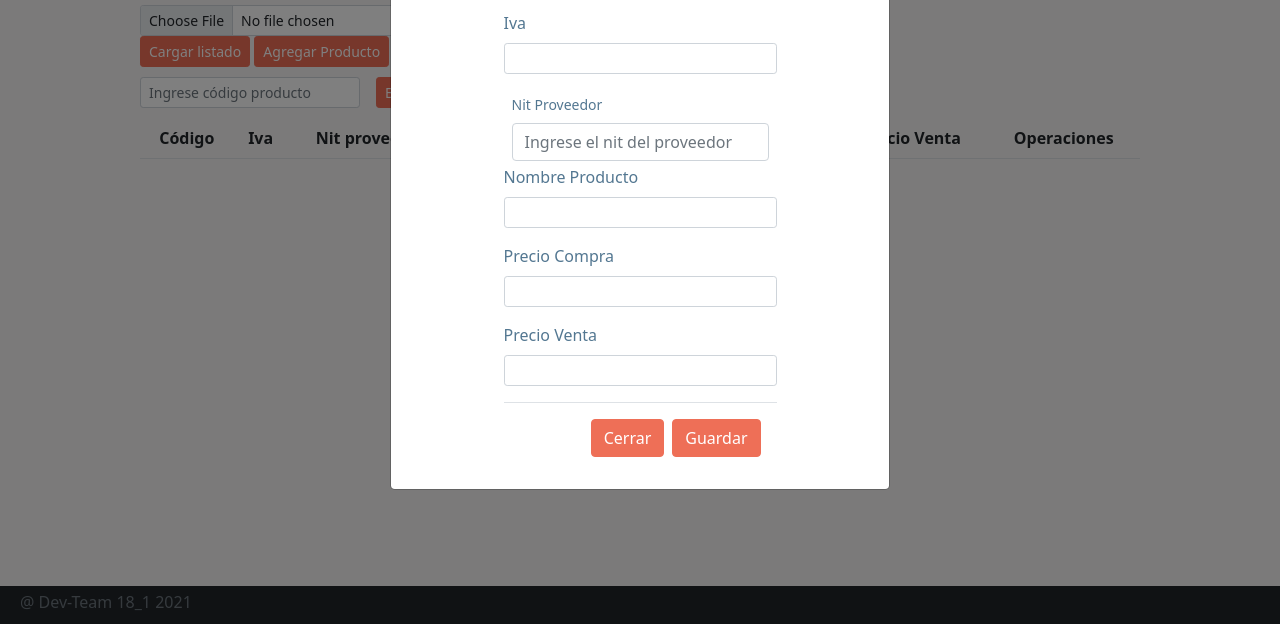
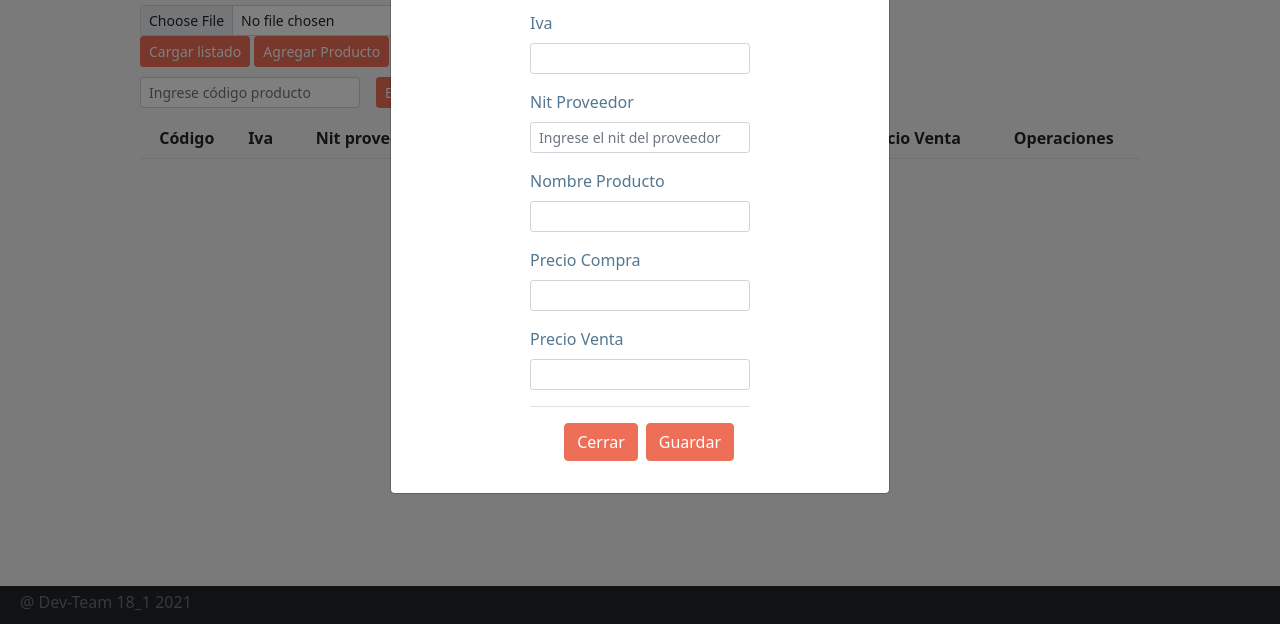
Before and after one commit to rinckoarmg/tiendafront, a plain HTML site: page Vistas/productos.html in a window 1280 px wide. Both pictures are taken after a click on the button "Agregar Producto". Shown: the part 176-800 px from the top of the page. Drawn offline with nearby package versions, Linux system fonts and the light colour scheme; no server answers.

Commit message:
ajuste productos

```diff
--- a/Vistas/productos.html
+++ b/Vistas/productos.html
@@ -86,9 +86,9 @@
                             <input type="text" class="form-control form-control-sm" id="InputIva" name="InputIva">
                         </div>
 
-                        <div class="form-control-sm" id="buscarProv">
+                        <div class="mb-3" id="buscarProv">
                             <label for="InputProveedor" class="form-label">Nit Proveedor</label>
-                            <input type="text" class="form-control" placeholder="Ingrese el nit del proveedor" aria-label="nitproveedor" name="nitproveedor" id="nitproveedor">
+                            <input type="text" class="form-control form-control-sm" placeholder="Ingrese el nit del proveedor" aria-label="nitproveedor" name="nitproveedor" id="nitproveedor">
 
                         </div>
                         <div class="mb-3">
```
